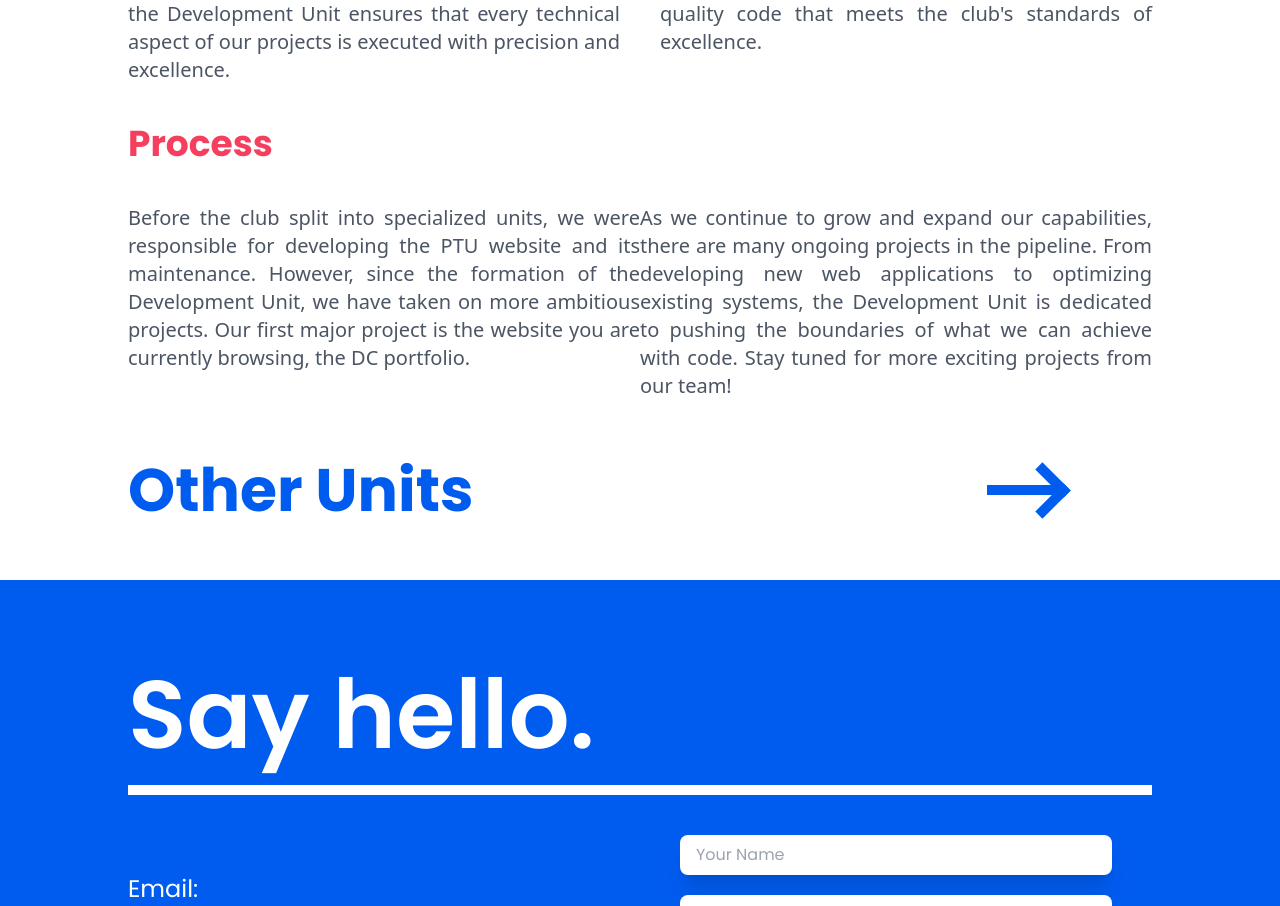
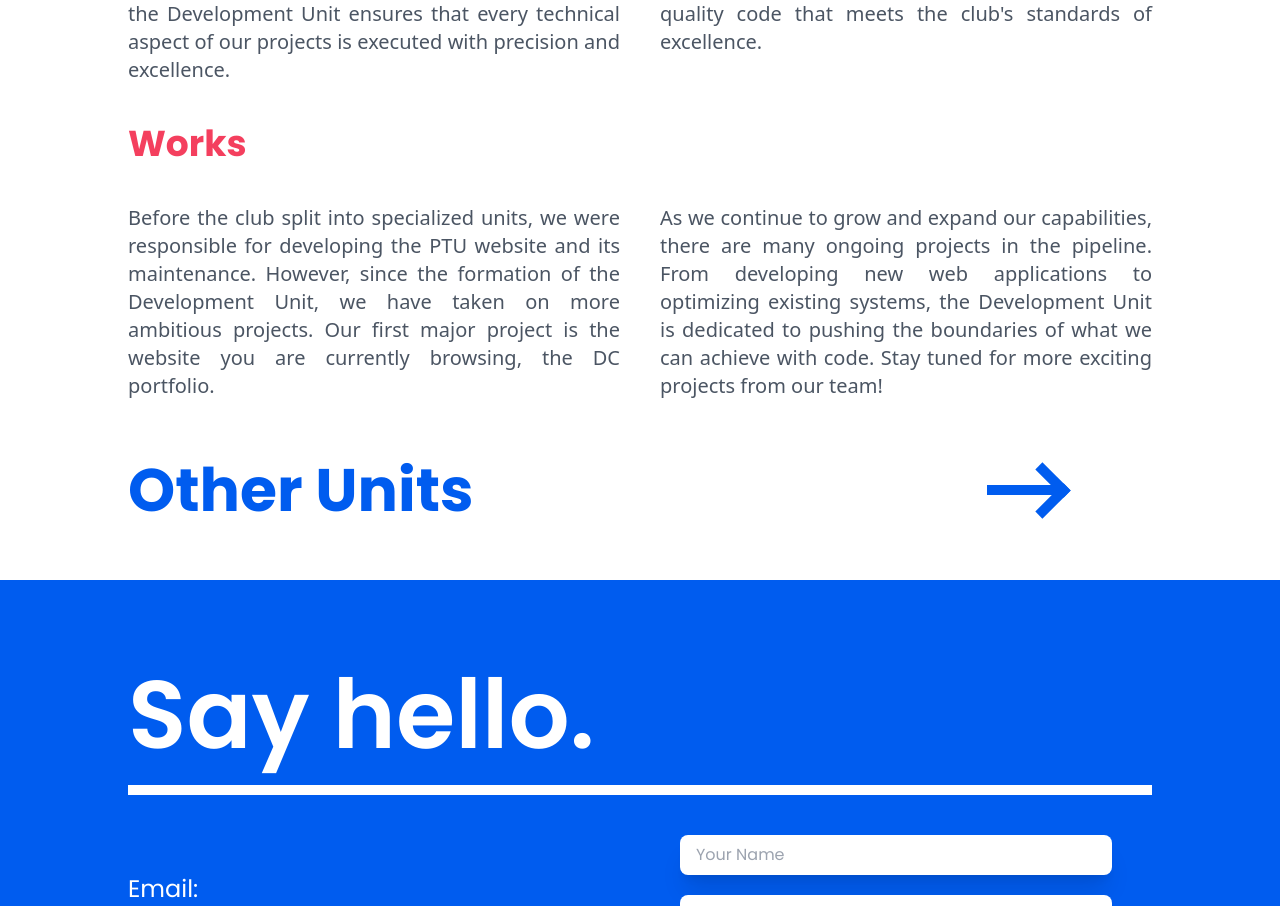
Before and after one commit to Shefaoudeen/DC-website, a React (Vite) app: page /development in a window 1280 px wide. Shown: the part 967-1873 px from the top of the page. Built offline with nearby package versions, Linux system fonts and the light colour scheme.

Commit message:
units page added.

```diff
--- a/src/Components/Units/Development.jsx
+++ b/src/Components/Units/Development.jsx
@@ -82,9 +82,9 @@ const Development = () => {
       <div className="flex justify-center">
         <div className="w-[80%]">
           <div className="py-10">
-            <h1 className={`text-[${red}] poppins-bold text-4xl`}>Process</h1>
+            <h1 className={`text-[${red}] poppins-bold text-4xl`}>Works</h1>
           </div>
-          <div className="flex w-[100%] text-xl max-md:flex-col text-justify">
+          <div className="flex w-[100%] text-xl max-md:flex-col text-justify gap-10">
             <span className="text-gray-600 w-1/2 max-md:w-full">
             Before the club split into specialized units, we were responsible for developing the PTU website and its maintenance. However, since the formation of the Development Unit, we have taken on more ambitious projects. Our first major project is the website you are currently browsing, the DC portfolio.
             </span>
--- a/src/Data/works.js
+++ b/src/Data/works.js
@@ -39,7 +39,7 @@ const works = [
     title: "PTU Intro. ",
     link: "",
     description:
-      "Introducing a brand new university intro currently under production, directed by Gokulnath Pugazhendi, Secretary, and featuring performances by Manoj Kumar with Ashwath, and Abhinavkumar from DC. The video editing is handled by the talented team from the DC Video Unit, including Abhinavkumar, Ashwath, and Kaushik, under the guidance of Gokulnath Pugazhendi. Stay tuned for its release!",
+      "Introducing a brand new university intro currently under production, directed by Gokulnath Pugazhendi, Secretary, and featuring performances by Manoj Kumar with Ashwath, and Abhinavkumar from DC. The video editing is handled by the talented team from the DC Video Unit, including Abhinavkumar, Ashwath, and Kaushik Kumar, under the guidance of Gokulnath Pugazhendi. Stay tuned for its release!",
   },
   {
     title: "DC Pamphlet. ",
```
